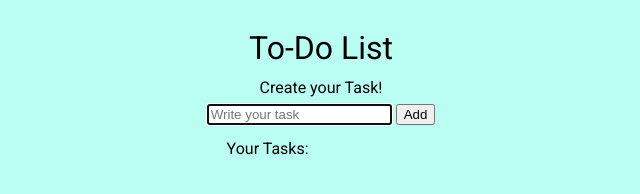
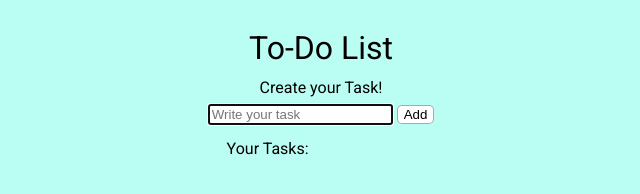
Before and after one commit to C043/U1W3D3, a plain HTML site: page index.html in a window 1280 px wide. Shown: the full height of the page, 319-959 px from the left. Drawn offline with Linux system fonts and the light colour scheme.

Commit message:
Adds CSS

```diff
--- a/assets/css/style.css
+++ b/assets/css/style.css
@@ -21,6 +21,14 @@ h1 {
 
 #task-maker label {
   margin: 0.5em;
+}
+
+#add {
+  border: 1px solid rgba(0, 0, 0, 0.333);
+  border-radius: 5px;
+  width: auto;
+  overflow: visible;
+  background: white;
 }
 
 #list-container {
```
